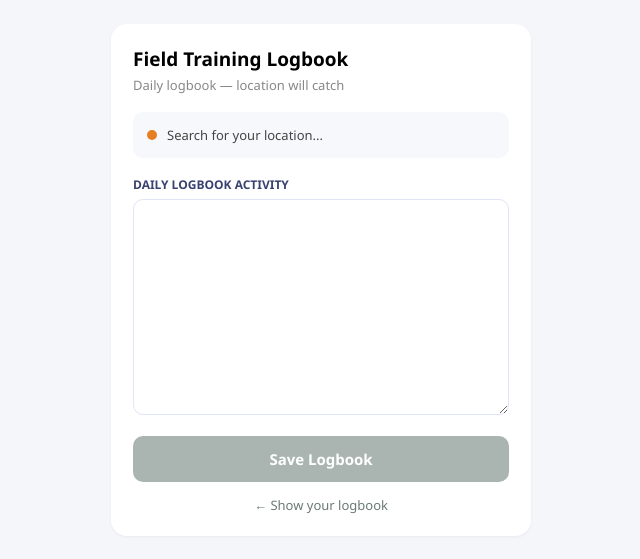
After one commit to fahad-it54/mysite_app, a Django app: page /field-log/new/ in a window 1280 px wide. The commit adds this page. Shown: the top 559 px of the page, without its empty margins (319-959 px from the left). Run offline with Django 5.2, Linux system fonts and the light colour scheme; a user stored in the database is signed in.

Commit message:
update new

```diff
--- a/mysite_app/forms.py
+++ b/mysite_app/forms.py
@@ -1,5 +1,5 @@
 from django import forms
-from .models import Profile, StudentProfile
+from .models import Profile, StudentProfile, FieldTrainingLog
 
 
 class ProfileForm(forms.ModelForm):
@@ -13,3 +13,14 @@ class StudentEditForm(forms.ModelForm):
     class Meta:
         model = StudentProfile
         fields = ['student_class', 'email']
+
+
+class FieldLogForm(forms.ModelForm):
+    class Meta:
+        model = FieldTrainingLog
+        fields = ['activity', 'latitude', 'longitude', 'location_name']
+        widgets = {
+            'latitude': forms.HiddenInput(),
+            'longitude': forms.HiddenInput(),
+            'location_name': forms.HiddenInput(),
+        }
--- a/mysite_app/models.py
+++ b/mysite_app/models.py
@@ -87,3 +87,26 @@ class Result(models.Model):
     def __str__(self):
         return f"{self.student.username} - {self.subject.name}"
 # Create your models here.
+
+
+class FieldTrainingLog(models.Model):
+
+    student = models.ForeignKey(
+        User,
+        on_delete=models.CASCADE
+    )
+
+    date = models.DateField(auto_now_add=True)
+    time_logged = models.TimeField(auto_now_add=True)
+
+    activity = models.TextField()
+
+    latitude = models.DecimalField(max_digits=10, decimal_places=7, blank=True, null=True)
+    longitude = models.DecimalField(max_digits=10, decimal_places=7, blank=True, null=True)
+    location_name = models.CharField(max_length=255, blank=True, null=True)
+
+    supervisor_comment = models.TextField(blank=True, null=True)
+    approved = models.BooleanField(default=False)
+
+    def __str__(self):
+        return f"{self.student.username} - {self.date}"
--- /dev/null
+++ b/mysite_app/templates/field_log_create.html
@@ -0,0 +1,142 @@
+{% load static %}
+<!DOCTYPE html>
+<html lang="sw">
+<head>
+<meta charset="UTF-8">
+<meta name="viewport" content="width=device-width, initial-scale=1.0">
+<title>Field Training Logbook</title>
+<style>
+  * { margin:0; padding:0; box-sizing:border-box; font-family:'Segoe UI', Arial, sans-serif; }
+  body { background:#f4f6fa; padding:24px 16px; }
+  .card { max-width:420px; margin:0 auto; background:#fff; border-radius:16px; padding:22px; box-shadow:0 1px 3px rgba(0,0,0,.05); }
+  .card h2 { font-size:19px; margin-bottom:4px; }
+  .card .sub { font-size:13px; color:#888; margin-bottom:18px; }
+
+  .loc-box {
+    background:#f7f8fb;
+    border-radius:10px;
+    padding:14px;
+    margin-bottom:18px;
+    display:flex;
+    align-items:center;
+    gap:10px;
+  }
+  .loc-box .dot {
+    width:10px; height:10px; border-radius:50%;
+    background:#e67e22; flex-shrink:0;
+  }
+  .loc-box.ok .dot { background:#1a9a55; }
+  .loc-box.error .dot { background:#c0392b; }
+  .loc-box .txt { font-size:13px; color:#444; }
+  .loc-box .txt small { display:block; color:#999; font-size:11px; margin-top:2px; }
+
+  textarea {
+    width:100%;
+    min-height:110px;
+    padding:12px 14px;
+    border:1.5px solid #e1e5f5;
+    border-radius:10px;
+    font-size:14px;
+    resize:vertical;
+    outline:none;
+  }
+  textarea:focus { border-color:#3a5bd9; }
+
+  button[type="submit"] {
+    width:100%;
+    margin-top:16px;
+    padding:13px;
+    border:none;
+    border-radius:10px;
+    background:#14524a;
+    color:#fff;
+    font-size:15px;
+    font-weight:600;
+    cursor:pointer;
+  }
+  button[type="submit"]:disabled {
+    background:#aab5b2;
+    cursor:not-allowed;
+  }
+
+  .back-link {
+    display:block;
+    text-align:center;
+    margin-top:14px;
+    font-size:13px;
+    color:#6b7a76;
+    text-decoration:none;
+  }
+</style>
+</head>
+<body>
+
+  <div class="card">
+    <h2>Field Training Logbook</h2>
+    <p class="sub">Daily logbook — location will catch</p>
+
+    <div class="loc-box" id="locBox">
+      <div class="dot"></div>
+      <div class="txt" id="locText">Search for your location...</div>
+    </div>
+
+    <form method="POST" id="logForm">
+      {% csrf_token %}
+      {{ form.latitude }}
+      {{ form.longitude }}
+      {{ form.location_name }}
+
+      <label style="display:block; font-size:12px; font-weight:700; color:#3a4270; margin-bottom:6px; text-transform:uppercase;">DAILY LOGBOOK ACTIVITY</label>
+      {{ form.activity }}
+
+      <button type="submit" id="submitBtn" disabled>Save Logbook</button>
+    </form>
+
+    <a href="{% url 'field_log_list' %}" class="back-link">&larr; Show your logbook </a>
+  </div>
+
+<script>
+  const locBox = document.getElementById('locBox');
+  const locText = document.getElementById('locText');
+  const submitBtn = document.getElementById('submitBtn');
+  const latInput = document.getElementById('id_latitude');
+  const lngInput = document.getElementById('id_longitude');
+  const nameInput = document.getElementById('id_location_name');
+
+  if (!navigator.geolocation) {
+    locBox.classList.add('error');
+    locText.textContent = 'you divice not had location . inform your admin.';
+  } else {
+    navigator.geolocation.getCurrentPosition(function (pos) {
+      const lat = pos.coords.latitude;
+      const lng = pos.coords.longitude;
+
+      latInput.value = lat;
+      lngInput.value = lng;
+
+      locBox.classList.add('ok');
+      locText.innerHTML = 'Location catch' +
+        '<small>' + lat.toFixed(5) + ', ' + lng.toFixed(5) + '</small>';
+
+      fetch('https://nominatim.openstreetmap.org/reverse?format=json&lat=' + lat + '&lon=' + lng)
+        .then(r => r.json())
+        .then(data => {
+          const place = data.display_name || '';
+          nameInput.value = place;
+          if (place) {
+            locText.innerHTML = 'Location catch' +
+              '<small>' + place + '</small>';
+          }
+        })
+        .catch(() => {});
+
+      submitBtn.disabled = false;
+    }, function (err) {
+      locBox.classList.add('error');
+      locText.textContent = 'Your location do not found please try again.';
+    }, { enableHighAccuracy: true, timeout: 15000 });
+  }
+</script>
+
+</body>
+</html>
--- a/mysite_app/urls.py
+++ b/mysite_app/urls.py
@@ -15,6 +15,8 @@ urlpatterns = [
     path('Courses/', views.Courses_view, name='Courses'),
     path('payment/', views.payment, name='payment'),
     path('results/', views.results, name='results'),
+    path('field-log/new/', views.field_log_create, name='field_log_create'),
+    path('field-log/', views.field_log_list, name='field_log_list'),
 
 
 ]
--- a/mysite_app/views.py
+++ b/mysite_app/views.py
@@ -2,9 +2,9 @@ from django.shortcuts import render, redirect
 from django.contrib.auth import authenticate, login
 from django.contrib.auth.decorators import login_required
 from django.contrib.auth.forms import UserCreationForm
-from .forms import ProfileForm, StudentEditForm
+from .forms import ProfileForm, StudentEditForm, FieldLogForm
 from .models import Profile
-from .models import StudentProfile, Subject, Result
+from .models import StudentProfile, Subject, Result, FieldTrainingLog
 from .models import Profile, StudentProfile
 
 
@@ -148,3 +148,22 @@ def results(request):
     student_profile, created = StudentProfile.objects.get_or_create(user=request.user)
     student_results = Result.objects.filter(student=request.user).select_related('subject')
     return render(request, 'user_profile.html', {'results': student_results})
+
+
+@login_required
+def field_log_create(request):
+    if request.method == 'POST':
+        form = FieldLogForm(request.POST)
+        if form.is_valid():
+            log = form.save(commit=False)
+            log.student = request.user
+            log.save()
+            return redirect('field_log_list')
+    else:
+        form = FieldLogForm()
+    return render(request, 'field_log_create.html', {'form': form})
+
+@login_required
+def field_log_list(request):
+    logs = FieldTrainingLog.objects.filter(student=request.user).order_by('-date', '-time_logged')
+    return render(request, 'field_log_list.html', {'logs': logs})
```
Also changed, not shown: mysite_app/admin.py (+10 -1 lines), mysite_app/templates/dashboard.html (+11 -7 lines), mysite_app/templates/field_log_list.html (added, +63 -0 lines), mysite_app/templates/payment.html (+10 -10 lines), db.sqlite3, mysite_app/migrations/0006_fieldtraininglog.py (added).
